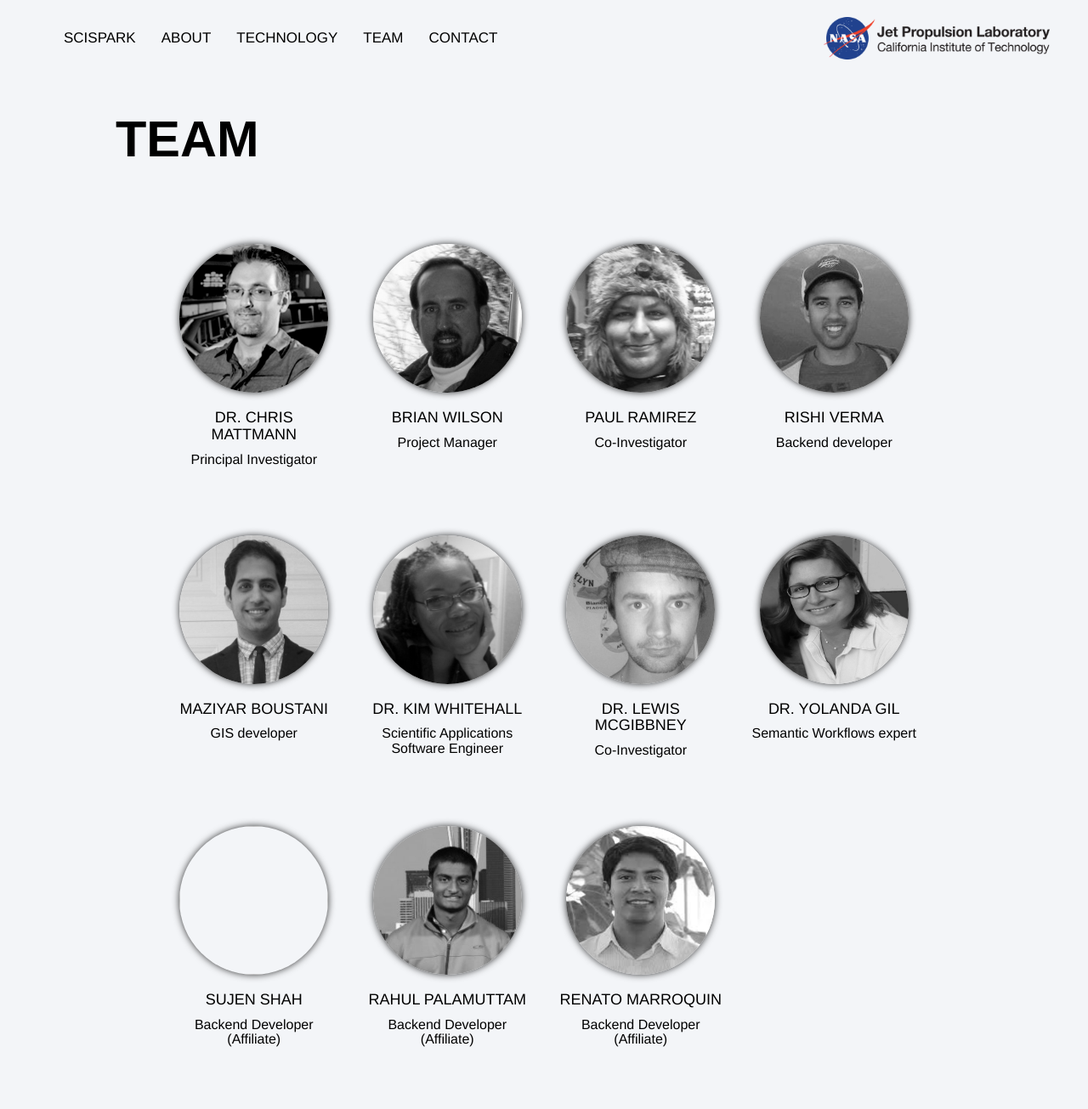
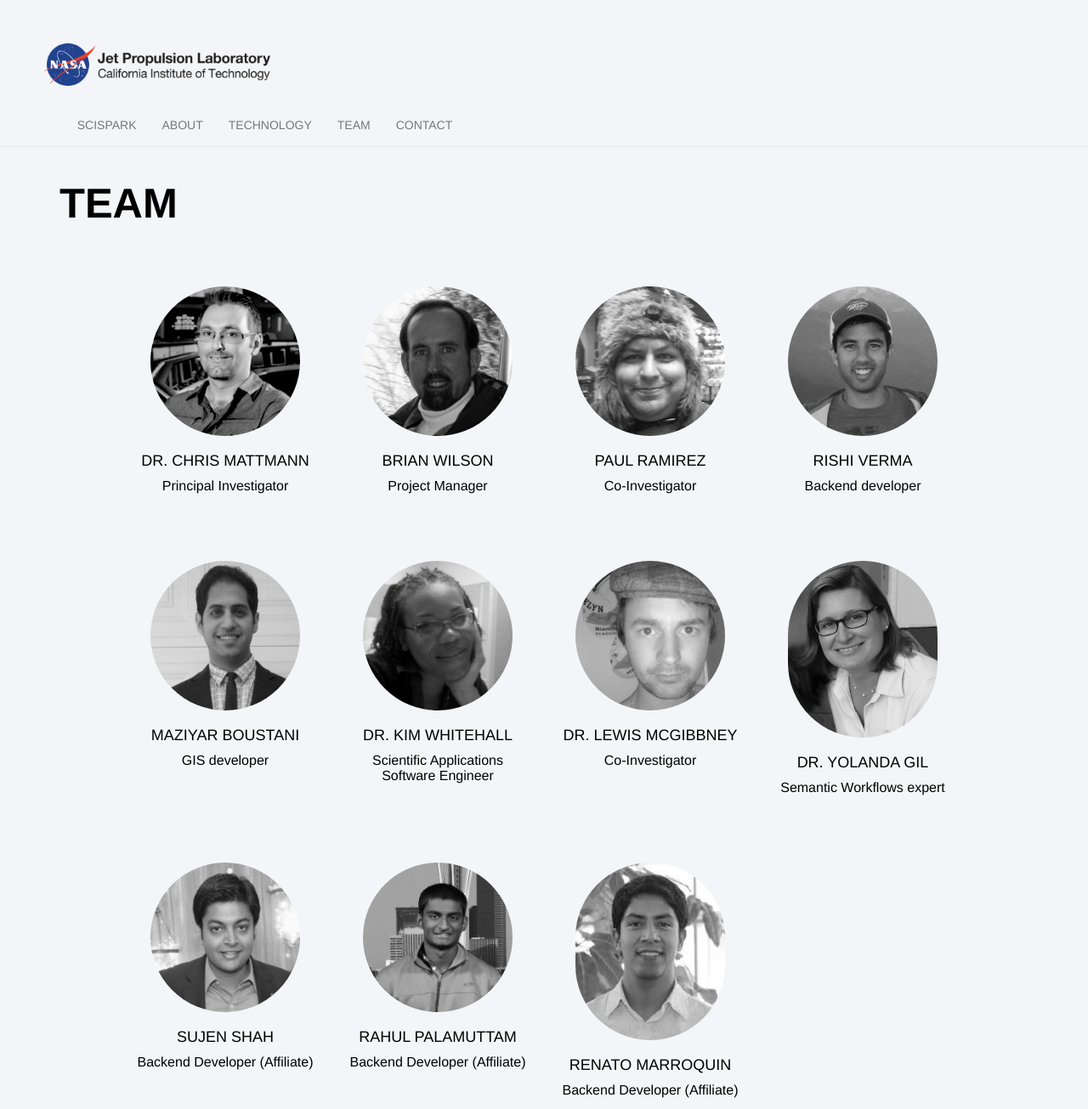
Before and after one commit to lawongsta/scispark, a website: page theteam.html in a window 1280 px wide. Shown: the top 1305 px of the page at 85% size. Drawn offline with Linux system fonts and the light colour scheme.

Commit message:
Changes to make website responsive

```diff
--- a/styles.css
+++ b/styles.css
@@ -13,52 +13,56 @@ Primary use:	Information*/
   body {
     padding-top: 50px;
     font-family: "Helvetica Neue",Helvetica,Arial,sans-serif;
-    font-weight: 100;
-    font-size: 17px;
+    font-weight: 200;
     background-color: #F3F5F8;
     color: black;
   }
 
-  h3{
+  h1{
     font-size: 3.5em;
     font-weight: bold;
     line-height: 1.1em;
     text-transform: uppercase;
-    padding: 2%;
   }
 
-   .container{
-      padding: 40px 60px 40px 60px;
-      background-color: #F3F5F8;
+  h1.hero{
+    color: white;
+  }
+
+  img.logo {
+    height: 50px;
+  }
+
+  .navbar{
+    padding: 0px 0px 0px 4%;
   }
 
     .container_nav{
-      padding: 20px 60px 70px 60px;
     background-color: #F3F5F8;
-    }
-    .navbar {
-      max-height: 10px;
-      border-bottom: none;
-      background-color: #F3F5F8;
+    padding: 0px 0px 0px 2%;
     }
 
     .navbar > .container .navbar-brand, .navbar > .container-fluid .navbar-brand {
       margin-left: 0px;
     }
 
-    .navbar-inverse .navbar-nav > li > a {
-      color: black;
-    }
-
-    .navbar-inverse .navbar-nav > li > a:hover {
+   .navbar-nav > li > a {
       color: #3268cc;
     }
 
-    img.logo {
-    height: 50px;
+    .navbar .navbar-nav > li > a:hover {
+      color: #3268cc;
     }
 
+    nav.navbar.navbar-default.navbar-static-top{
+      background-color: #F3F5F8;
+      text-decoration: none;
+    }
 
+.containter{
+  padding-left: 5%;
+  padding-right: 5%;
+}
 /*Styling Home Page*/
 
   div.jumbotron{
@@ -66,31 +70,17 @@ Primary use:	Information*/
     background-position: center;
     background-repeat: no-repeat;
     background-size: 100%;
-    max-height: 600px;
-    padding-top: 100px;
-  }
-
-
-  h3.hero{
-    font-size: 100px;
-    text-align: center;
-    text-transform: uppercase;
-    text-rendering:optimizeLegibility;
-    color:#E7E5E4;
-    padding-bottom: 0%;
-    position: relative;
   }
 
   p.subtitle {
     color: white;
     text-align: center;
-    text-shadow: none;
     font-size: 20px;
     padding-bottom: 4%;
   }
 
   .container_main{
-  padding: 50px 50px 10px 50px;
+    padding: 40px 15% 10px 15%;
     text-align: center;
   }
 
@@ -102,9 +92,26 @@ div.container-calltoaction{
     text-align: center;
   }
 
-.btn.btn-default {
+  .btn.btn-about {
     padding-left: 42px;
     padding-right: 42px;
+    padding-top: 10px;
+    padding-bottom: 10px;
+    text-align: right;
+    border-radius: .5px;
+    border: none;
+    background-color: #21428E;
+    color: white;
+    font-weight: 100;
+  }
+
+div.col-md-4.button{
+  padding-bottom: 5%;
+}
+
+  .btn.btn-contact {
+    padding-left: 33px;
+    padding-right: 33px;
     padding-top: 10px;
     padding-bottom: 10px;
     text-align: right;
@@ -122,13 +129,20 @@ div.container-calltoaction{
   .test{
     padding-top: 100px;
   }
+
 /*Styling About Page*/
 
 /*Styling Technology Page*/
-.container_diagram{
-   padding: 40px 60px 40px 60px;
+
+div.container_diagram{
   text-align: center;
 }
+
+img.diagram{
+  height:100%;
+  width:70%;
+}
+
 /*Styling The Team Page*/
   .row{
     margin:70px;
@@ -149,14 +163,11 @@ div.container-calltoaction{
   }
 
   .circular {
-    width: 175px;
-    height: 175px;
+    width: 80%;
+    height: 80%;
     border-radius: 150px;
     -webkit-border-radius: 150px;
     -moz-border-radius: 150px;
-    box-shadow: 0 0 8px rgba(0, 0, 0, .8);
-    -webkit-box-shadow: 0 0 8px rgba(0, 0, 0, .8);
-    -moz-box-shadow: 0 0 8px rgba(0, 0, 0, .8);
     -webkit-filter: grayscale(100%);
     }
 
@@ -185,7 +196,7 @@ div.container-calltoaction{
   form div input.name{
     border: none;
     border-bottom: 1px solid #645B43;
-    width: 100%;
+    width: 40%;
     background-color:  #E7E5E4;
   }
 
@@ -197,7 +208,7 @@ div.container-calltoaction{
   form div input.email{
     border: none;
     border-bottom: 1px solid #645B43;
-    width: 90%;
+    width: 40%;
     background-color:  #E7E5E4;
   }
 
@@ -209,7 +220,7 @@ div.container-calltoaction{
   form div input.company{
     border: none;
     border-bottom: 1px solid #645B43;
-    width: 70%;
+    width: 40%;
     background-color:  #E7E5E4;
   }
 
@@ -222,7 +233,7 @@ div.container-calltoaction{
     width: 100%;
     border: none;
     border-bottom: 1px solid #645B43;
-    width: 60%;
+    width: 40%;
     background-color:  #E7E5E4;
   }
 
--- a/theteam.html
+++ b/theteam.html
@@ -19,29 +19,30 @@
 
   <body>
 
-    <nav class="navbar navbar-inverse navbar-fixed-top">
+    <div class="navbar">
+      <img class="logo" src="images/logo_nasa_trio_black.png"</img>
+    </div>
+
+    <nav class="navbar navbar-default navbar-static-top">
       <div class="container_nav">
         <ul class="nav navbar-nav">
-            <li><a href="index.html">SCISPARK</a></li>
+           <li><a href="index.html">SCISPARK</a></li>
             <li><a href="about.html">ABOUT</a></li>
              <li><a href="technology.html">TECHNOLOGY</a></li>
             <li><a href="theteam.html">TEAM</a></li>
             <li><a href="contact.html">CONTACT</a></li>
         </ul>
-        <div class="navbar-right">
-          <img class="logo" src="images/logo_nasa_trio_black.png"</img>
-        </div>
-      </div>
+     </div>
     </nav>
 
 
     <div class="container">
-       <h3>Team</h3>
+       <h1>Team</h1>
 
         <div class="row">
-          <div class="col-xs-6 col-sm-3">
+          <div class="col-xs-12 col-sm-3">
             <div class="caption">
-              <img class="img-left img-responsive circular" src="images/chrismattmann.jpg" alt="">
+              <img class="circular" src="images/chrismattmann.jpg" alt="">
               <h2>
               Dr. Chris Mattmann
               </h2>
@@ -49,9 +50,9 @@
           </div>
           </div>
 
-          <div class="col-xs-6 col-sm-3">
+          <div class="col-xs-12 col-sm-3">
             <div class="caption">
-              <img class="img-left img-responsive circular" src="images/brianwilson.jpg" alt="">
+              <img class="circular" src="images/brianwilson.jpg" alt="">
               <h2>
               Brian Wilson
               </h2>
@@ -62,9 +63,9 @@
           <!-- Add the extra clearfix for only the required viewport -->
           <div class="clearfix visible-xs-block"></div>
 
-          <div class="col-xs-6 col-sm-3">
+          <div class="col-xs-12 col-sm-3">
             <div class="caption">
-              <img class="img-left img-responsive circular" src="images/paulramirez.jpg" alt="">
+              <img class="circular" src="images/paulramirez.jpg" alt="">
               <h2>
               Paul Ramirez
               </h2>
@@ -72,9 +73,9 @@
           </div>
           </div>
 
-          <div class="col-xs-6 col-sm-3">
+          <div class="col-xs-12 col-sm-3">
             <div class="caption">
-              <img class="img-left img-responsive circular" src="images/rishi_verma.jpg" alt="">
+              <img class="circular" src="images/rishi_verma.jpg" alt="">
               <h2>
               Rishi Verma
               </h2>
@@ -84,9 +85,9 @@
         </div>
 
          <div class="row">
-          <div class="col-xs-6 col-sm-3">
+          <div class="col-xs-12 col-sm-3">
             <div class="caption">
-              <img class="img-left img-responsive circular" src="images/maziyarboustani.jpg" alt="">
+              <img class="circular" src="images/maziyarboustani.jpg" alt="">
               <h2>
               Maziyar Boustani
               </h2>
@@ -94,9 +95,9 @@
           </div>
           </div>
 
-          <div class="col-xs-6 col-sm-3">
+          <div class="col-xs-12 col-sm-3">
             <div class="caption">
-              <img class="img-left img-responsive circular" src="images/kimwhitehall.jpg" alt="">
+              <img class="circular" src="images/kimwhitehall.jpg" alt="">
               <h2>
               Dr. Kim Whitehall
               </h2>
@@ -107,9 +108,9 @@
           <!-- Add the extra clearfix for only the required viewport -->
           <div class="clearfix visible-xs-block"></div>
 
-          <div class="col-xs-6 col-sm-3">
+          <div class="col-xs-12 col-sm-3">
             <div class="caption">
-              <img class="img-left img-responsive circular" src="images/lewismcgibbney.jpg" alt="">
+              <img class="circular" src="images/lewismcgibbney.jpg" alt="">
               <h2>
               Dr. Lewis McGibbney
               </h2>
@@ -117,9 +118,9 @@
           </div>
           </div>
 
-          <div class="col-xs-6 col-sm-3">
+          <div class="col-xs-12 col-sm-3">
             <div class="caption">
-              <img class="img-left img-responsive circular" src="images/yolandagil.jpg" alt="">
+              <img class="circular" src="images/yolandagil.jpg" alt="">
               <h2>
               Dr. Yolanda Gil
               </h2>
@@ -129,9 +130,9 @@
         </div>
 
          <div class="row">
-          <div class="col-xs-6 col-sm-3">
+          <div class="col-xs-12 col-sm-3">
             <div class="caption">
-              <img class="img-left img-responsive circular" src="images/sujen_shah.jpg" alt="">
+              <img class="circular" src="images/sujen_shah.jpg" alt="">
               <h2>
               Sujen Shah
               </h2>
@@ -139,9 +140,9 @@
           </div>
           </div>
 
-          <div class="col-xs-6 col-sm-3">
+          <div class="col-xs-12 col-sm-3">
             <div class="caption">
-              <img class="img-left img-responsive circular" src="images/rahulpalamuttam.jpg" alt="">
+              <img class="circular" src="images/rahulpalamuttam.jpg" alt="">
               <h2>
               Rahul Palamuttam
               </h2>
@@ -152,9 +153,9 @@
            <!-- Add the extra clearfix for only the required viewport -->
           <div class="clearfix visible-xs-block"></div>
 
-          <div class="col-xs-6 col-sm-3">
+          <div class="col-xs-12 col-sm-3">
             <div class="caption">
-              <img class="img-left img-responsive circular" src="images/renatomarroquin.jpg" alt="">
+              <img class="circular" src="images/renatomarroquin.jpg" alt="">
               <h2>
               Renato Marroquin
               </h2>
```
Also changed, not shown: about.html (+8 -7 lines), contact.html (+7 -6 lines), index.html (+12 -12 lines), technology.html (+11 -8 lines), images/sujen_shah.jpg (added). Lines whose indentation alone changed are shown as unchanged.
